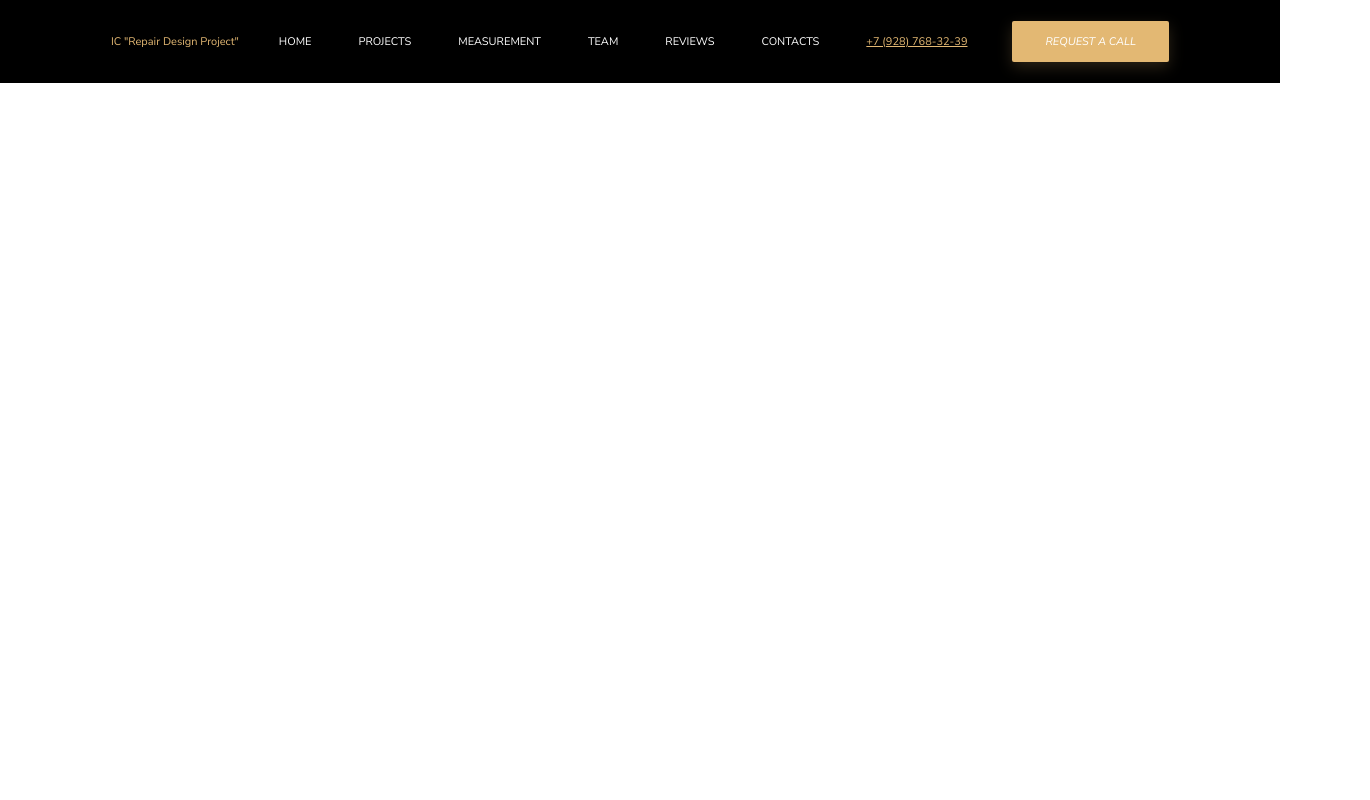
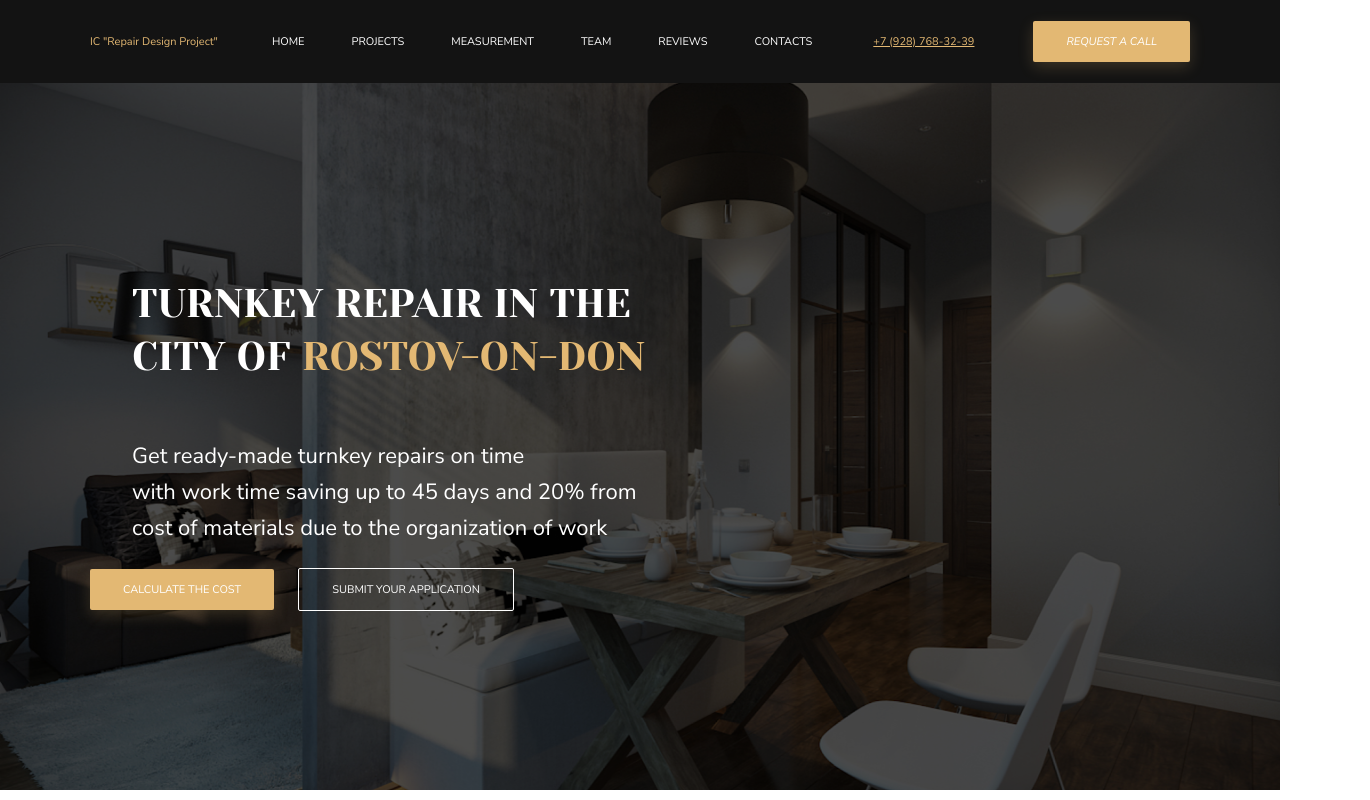
Before and after one commit to darterss/layout, a plain HTML site: page index.html in a window 1280 px wide. Shown: the whole page, 1370 px wide, since content can reach past the window. Drawn offline with Linux system fonts and the light colour scheme.

Commit message:
sec-first ended

```diff
--- a/Styles/style.css
+++ b/Styles/style.css
@@ -1,6 +1,7 @@
 header{
     font-size: 11px;
-    background-color: black;
+    line-height: 15px;
+    background-color: #131313;
     color: white;
     height: 83px;
     margin: 0;
@@ -23,6 +24,18 @@ a{
     color: white;
     text-transform: uppercase;
     font: inherit;
+    font-size: 11px;
+}
+
+.transparent{
+    background: #E3B87300;
+    box-shadow: none;
+    border: 1px solid #FFFFFF;
+    margin-left: 20px;
+}
+
+.button:hover{
+    cursor: pointer;
 }
 
 .italic{
@@ -39,7 +52,13 @@ html, body{
     display: flex;
     justify-content: space-between;
     align-items: center;
-    margin: 0 auto;
+    margin: 0 90px;
+    width: 100%;
+}
+
+.column{
+    flex-direction: column;
+    align-items: flex-start;
 }
 
 .header-nav{
@@ -61,6 +80,36 @@ a.tel{
     color: #E3B873;
 }
 
-.logo{
+.yellow{
     color: #E3B873;
 }
+
+.sec-first{
+    height: 707px;
+    background: rgba(0, 0, 0, 0.7);
+}
+
+.dark{
+    position: absolute;
+    height: inherit;
+    width: 100%;
+    z-index: -1;
+}
+
+.title{
+    margin-top: 194px;
+    margin-left: 42px;
+    font-family: 'Yeseva One','Times New Roman', serif;
+    font-style: normal;
+    font-weight: 400;
+    font-size: 40px;
+    line-height: 53px;
+    text-transform: uppercase;
+    color: #FFFFFF;
+}
+.paragraph{
+    margin-left: 42px;
+    font-size: 22px;
+    line-height: 36px;
+    color: #FFFFFF;
+}
--- a/index.html
+++ b/index.html
@@ -6,13 +6,13 @@
     <link rel="stylesheet" href="Styles/style.css">
     <link rel="preconnect" href="https://fonts.googleapis.com">
     <link rel="preconnect" href="https://fonts.gstatic.com" crossorigin>
-    <link href="https://fonts.googleapis.com/css2?family=Nunito+Sans:ital,wght@0,400;0,700;1,400;1,700&display=swap" rel="stylesheet">
+    <link href="https://fonts.googleapis.com/css2?family=Nunito+Sans:ital,wght@0,400;0,700;1,400;1,700&family=Yeseva+One&display=swap" rel="stylesheet">
     <title>Title</title>
 </head>
 <body>
 <header>
     <div class="container">
-        <span class="logo"><a href="#">IC "Repair Design Project"</a></span>
+        <span class="yellow"><a href="#">IC "Repair Design Project"</a></span>
         <nav>
             <ul class="header-nav">
                 <li class="header-nav-item"><a href="#">HOME</a></li>
@@ -23,11 +23,30 @@
                 <li class="header-nav-item"><a href="#">CONTACTS</a></li>
             </ul>
         </nav>
-        <span><a class="tel" href="#">+7 (928) 768-32-39</a></span>
+        <span><a class="tel" href="tel:+79287683239">+7 (928) 768-32-39</a></span>
         <button class="button italic">Request a call</button>
     </div>
-
 </header>
+<main>
+    <section class="sec-first">
+        <img class="dark" src="../Images/kitchen.jpg"> <!--blackout image-->
+        <div class="container column">
+            <h1 class="title">
+                Turnkey Repair in the<br>
+                city of <span class="yellow">Rostov-on-Don</span>
+            </h1>
+            <p class="paragraph">
+                Get ready-made turnkey repairs on time<br>
+                with work time saving up to 45 days and 20% from<br>
+                cost of materials due to the organization of work
+            </p>
+            <div>
+            <button class="button">CALCULATE THE COST</button>
+            <button class="button transparent">SUBMIT YOUR APPLICATION</button>
+            </div>
+        </div>
+    </section>
+</main>
 
 </body>
 </html>
```
Also changed, not shown: Images/kitchen.jpg (added).
